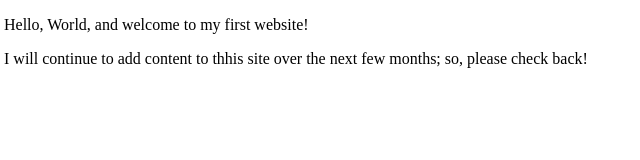
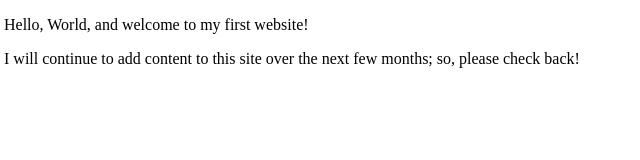
Before and after one commit to connergordon15/connergordon15.github.io, a plain HTML site: page index.html in a window 1280 px wide. Shown: the full height of the page, 4-644 px from the left. Drawn offline with Linux system fonts and the light colour scheme.

Commit message:
Made changes for skills check 1

```diff
--- a/index.html
+++ b/index.html
@@ -8,7 +8,7 @@
     </head>
     <body>
        <p>Hello, World, and welcome to my first website!</p>
-       <p>I will continue to add content to thhis site over the next few months; so, please
+       <p>I will continue to add content to this site over the next few months; so, please
         check back!</p>
     </body>
 </html>
```
